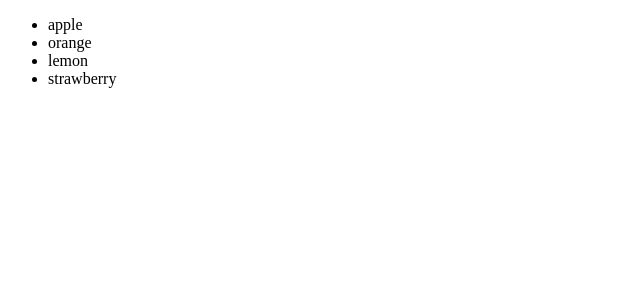
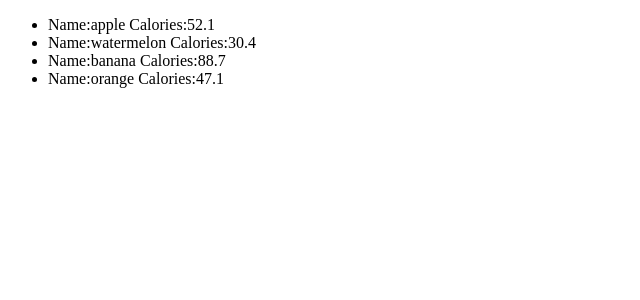
Before and after one commit to benshabbat/TutorialReact, a React (Vite) app in the folder my-react-app/: page / in a window 1280 px wide. Shown: the top 300 px of the page, without its empty margins (0-640 px from the left). Built offline with nearby package versions, Linux system fonts and the light colour scheme.

Commit message:
fix fruitsobjects

```diff
--- a/my-react-app/src/App.jsx
+++ b/my-react-app/src/App.jsx
@@ -5,11 +5,13 @@ import Card from "./components/Card";
 import Button from "./components/button/Button";
 import UserGreeting from "./components/UserGreeting";
 import Fruits from "./components/Fruits";
+import FruitsObjects from "./components/FruitsObjects";
 
 function App() {
   return (
     <>
-      <Fruits />
+      <FruitsObjects />
+      {/* <Fruits /> */}
 
       {/* <Button /> */}
       {/* <UserGreeting isLoggedIn={true} username="Benshabbat"/> */}
--- a/my-react-app/src/components/FruitsObjects.jsx
+++ b/my-react-app/src/components/FruitsObjects.jsx
@@ -1,17 +1,18 @@
 const FruitsObjects = () => {
+  const fruits = [
+    { id: 1, name: "apple", calories: 52.1, gram: 100 },
+    { id: 2, name: "watermelon", calories: 30.4, gram: 100 },
+    { id: 3, name: "banana", calories: 88.7, gram: 100 },
+    { id: 4, name: "orange", calories: 47.1, gram: 100 },
+  ];
+  const listFruits = fruits.map((fruit) => {
+    return (
+      <li key={fruit.id}>
+        Name:{fruit.name} Calories:{fruit.calories}
+      </li>
+    );
+  });
+  return <ul>{listFruits}</ul>;
+};
 
-    const fruits = [
-        {id:1,name:'apple',calories:52.1,gram:100},
-        {id:1,name:'watermelon',calories:30.4,gram:100},
-        {id:1,name:'banana',calories:88.7,gram:100},
-        {id:1,name:'orange',calories:47.1,gram:100},
-    ]
-    const listFruits = fruits.map(fruit=>{
-        <li key={fruit.id}>Name:{fruit.name} Calories:{fruit.calories}</li>
-    })
-  return (
-    <div>{listFruits}</div>
-  )
-}
-
-export default FruitsObjects
+export default FruitsObjects;
```
